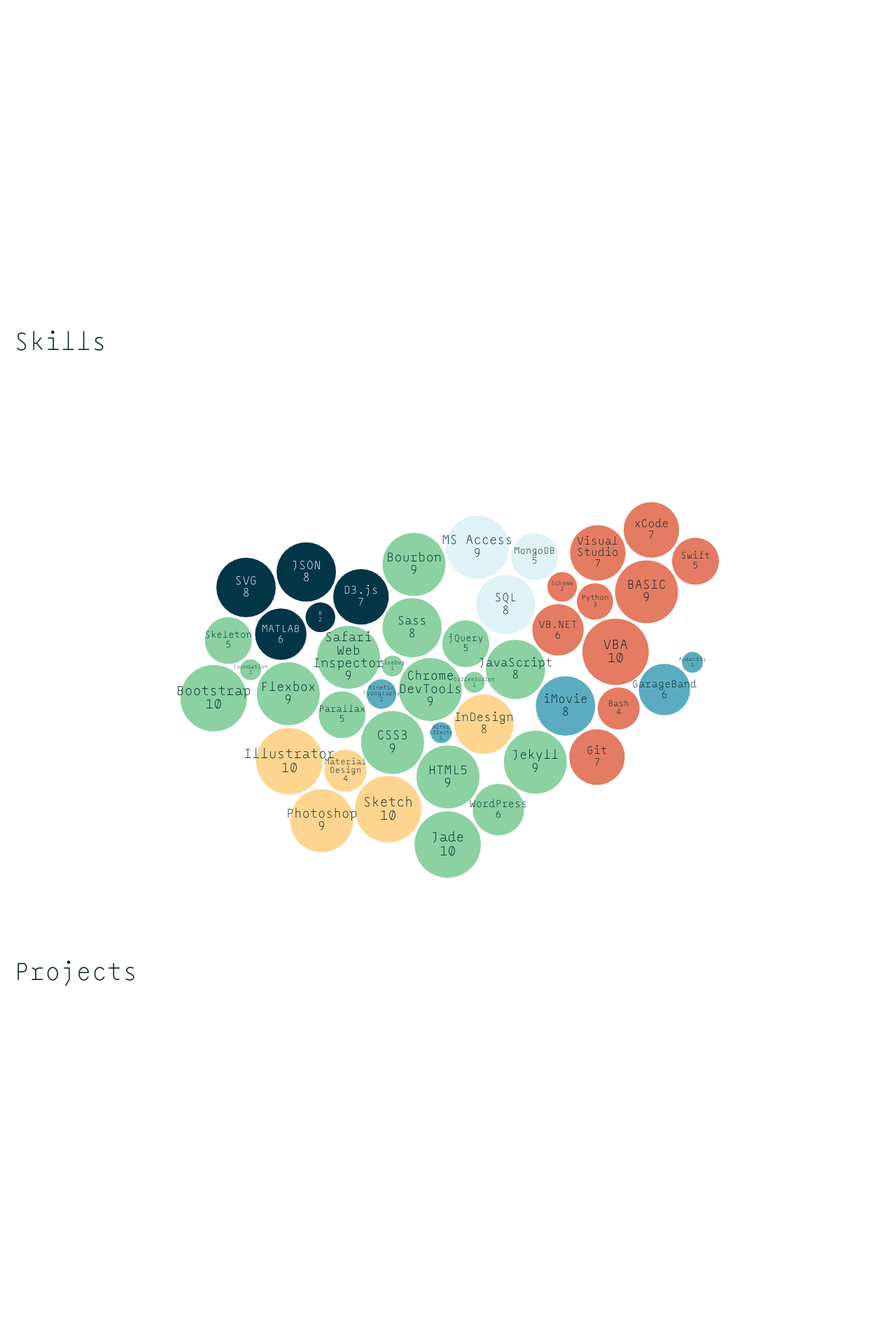
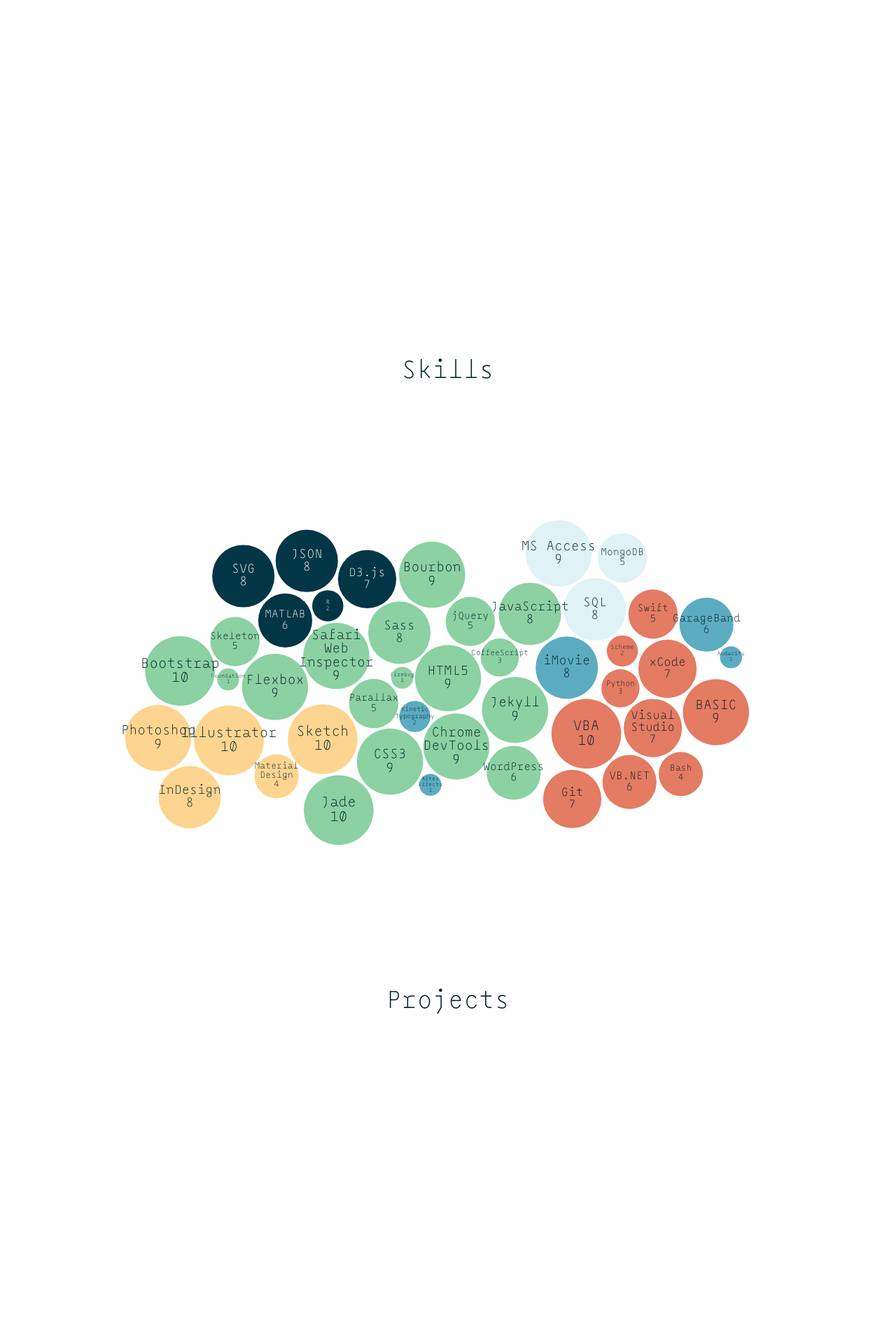
Before and after one commit to jwdomingo/jwdomingo.github.io, a Jekyll site: the page built from index.html, in a window 1280 px wide. Shown: the part 1340-3260 px from the top of the page at 70% size. Built offline with Jekyll 4.4.1, drawn with Linux system fonts in a browser that asks for light colours.

Commit message:
Added margin above svg and cetnered section title

```diff
--- a/_sass/_home.sass
+++ b/_sass/_home.sass
@@ -172,21 +172,22 @@
 
   h1
     position: absolute
-    top: 10px
-    left: 20px
+    top: 50px
+    left: 50%
+    +transform(translateX(-50%))
 
   .skills-container
     position: fixed
     bottom: 0px
     width: 100vw
-    height: 100vh
+    height: 87.5vh
 
     svg#skills-vis
       position: fixed
       display: block
       bottom: 0px
       width: 100vw
-      height: 100vh
+      height: 87.5vh
 
       circle
         cursor: pointer
@@ -226,7 +227,7 @@
       circle.design.bubble-selected
         fill: $tertiary1
       circle.dev.bubble-selected
-        fill: $accentB1
+        fill: $accentB2
       circle.media.bubble-selected
         fill: $secondary2
       circle.viz.bubble-selected
--- a/js/d3/data/json/skills.json
+++ b/js/d3/data/json/skills.json
@@ -242,7 +242,7 @@
     },
     {
       "skill": "CoffeeScript",
-      "level": 1,
+      "level": 3,
       "type": "web",
       "group": "js"
     },
```
